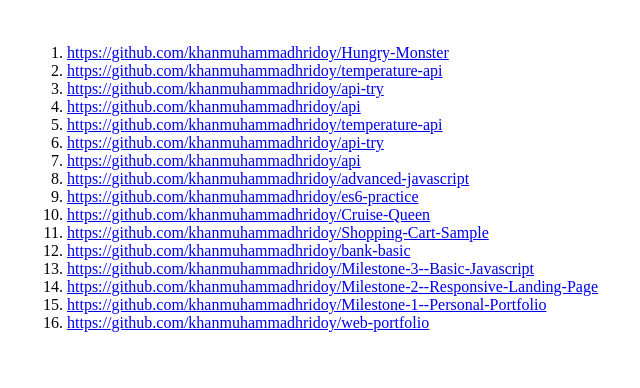
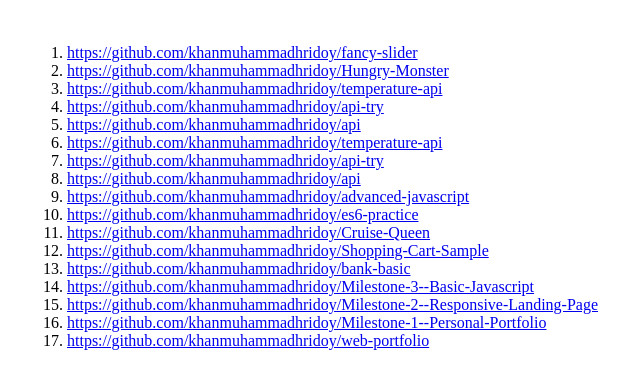
Before and after one commit to khanmuhammadhridoy/JNKRCRS-WORK, a plain HTML site: page index.html in a window 1280 px wide. Shown: the whole page, without its empty margins (1-641 px from the left). Drawn offline with Linux system fonts and the light colour scheme.

Commit message:
assignment 6

```diff
--- a/index.html
+++ b/index.html
@@ -24,6 +24,8 @@
                         <li><a href="" target="_blank"></a></li>
                         <li><a href="" target="_blank"></a></li>
                         <li><a href="" target="_blank"></a></li> -->
+                        <li><a href="https://github.com/khanmuhammadhridoy/fancy-slider"
+                                        target="_blank">https://github.com/khanmuhammadhridoy/fancy-slider</a></li>
                         <li><a href="https://github.com/khanmuhammadhridoy/Hungry-Monster"
                                         target="_blank">https://github.com/khanmuhammadhridoy/Hungry-Monster</a></li>
                         <li><a href="https://github.com/khanmuhammadhridoy/temperature-api"
```
